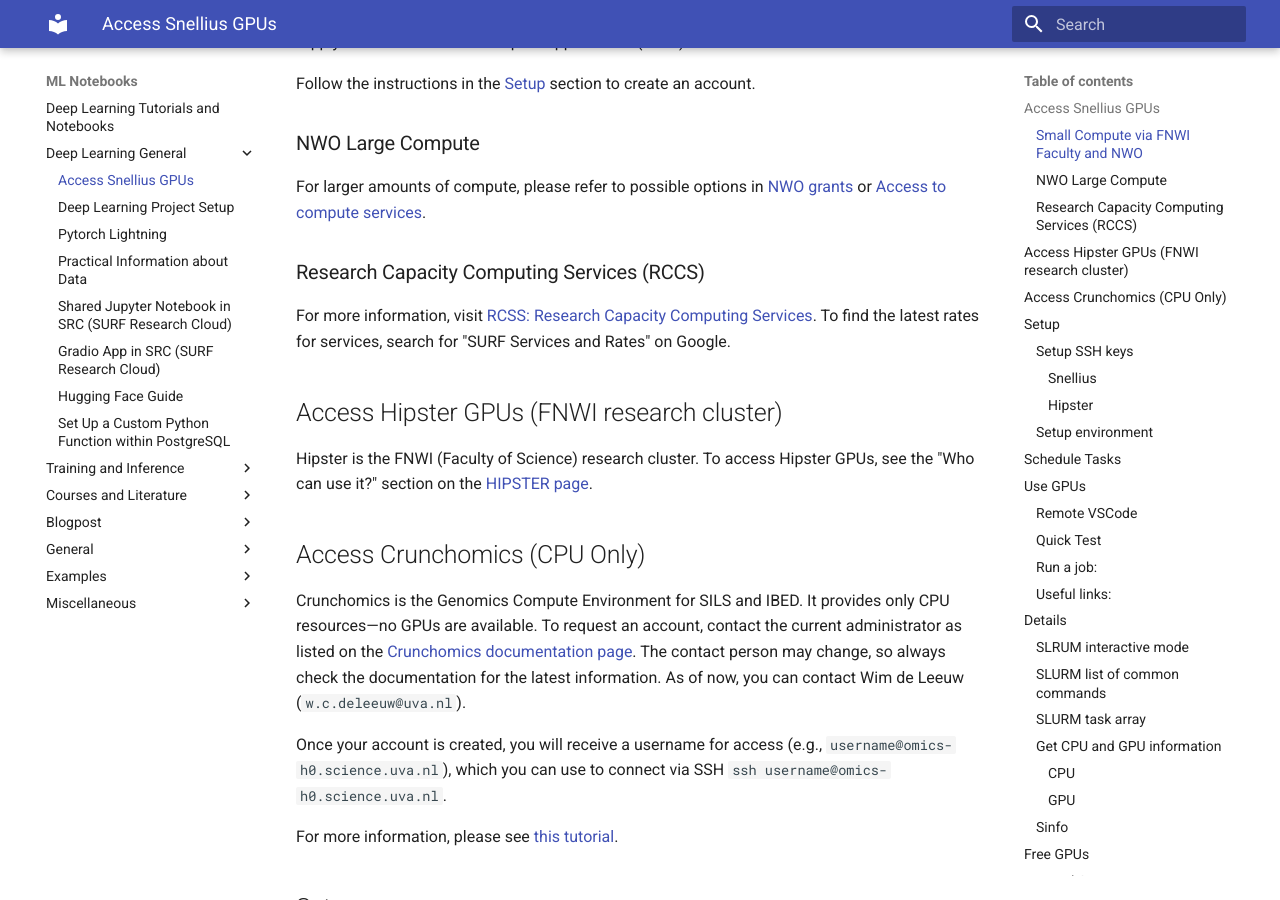
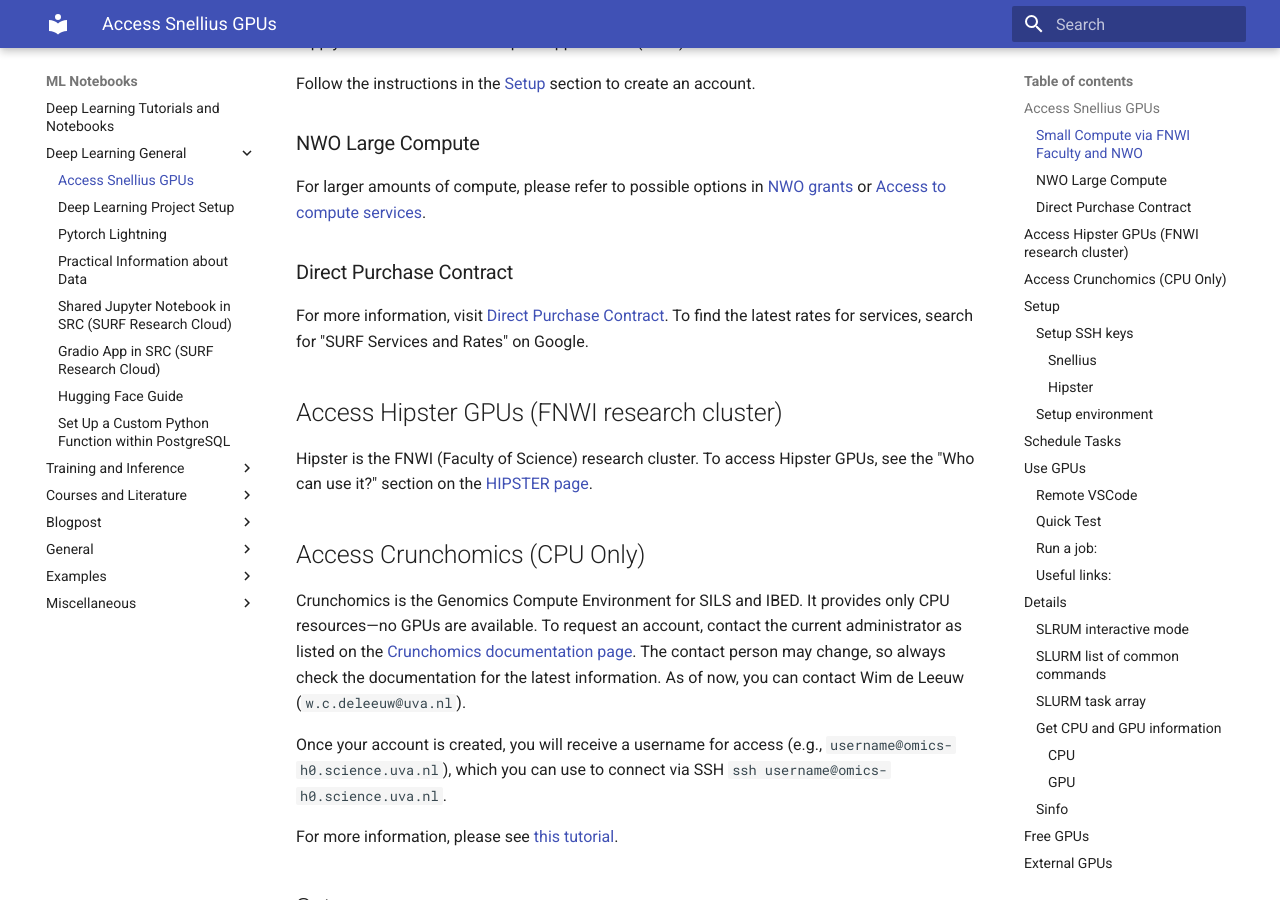
Before and after one commit to fkariminejadasl/ml-notebooks, an MkDocs documentation site: the page built from docs/gpu.md, in a window 1280 px wide and 900 px high, scrolled down 366 px. Built offline with MkDocs 1.6.1 and Material for MkDocs 9.7.7, drawn with Linux system fonts in a browser that asks for light colours; a script that is not in the unit is left out.

Commit message:
update GPU document

```diff
--- a/docs/gpu.md
+++ b/docs/gpu.md
@@ -11,9 +11,9 @@
 
 For larger amounts of compute, please refer to possible options in [NWO grants](https://servicedesk.surf.nl/wiki/display/WIKI/NWO+grants) or [Access to compute services](https://www.surf.nl/en/access-to-compute-services).
 
-### Research Capacity Computing Services (RCCS)
+### Direct Purchase Contract
 
-For more information, visit [RCSS: Research Capacity Computing Services](https://servicedesk.surf.nl/wiki/display/WIKI/RCCS+contract). To find the latest rates for services, search for "SURF Services and Rates" on Google.
+For more information, visit [Direct Purchase Contract](https://www.surf.nl/en/direct-access-to-compute-services). To find the latest rates for services, search for "SURF Services and Rates" on Google.
 
 ## Access Hipster GPUs (FNWI research cluster)
 
```
